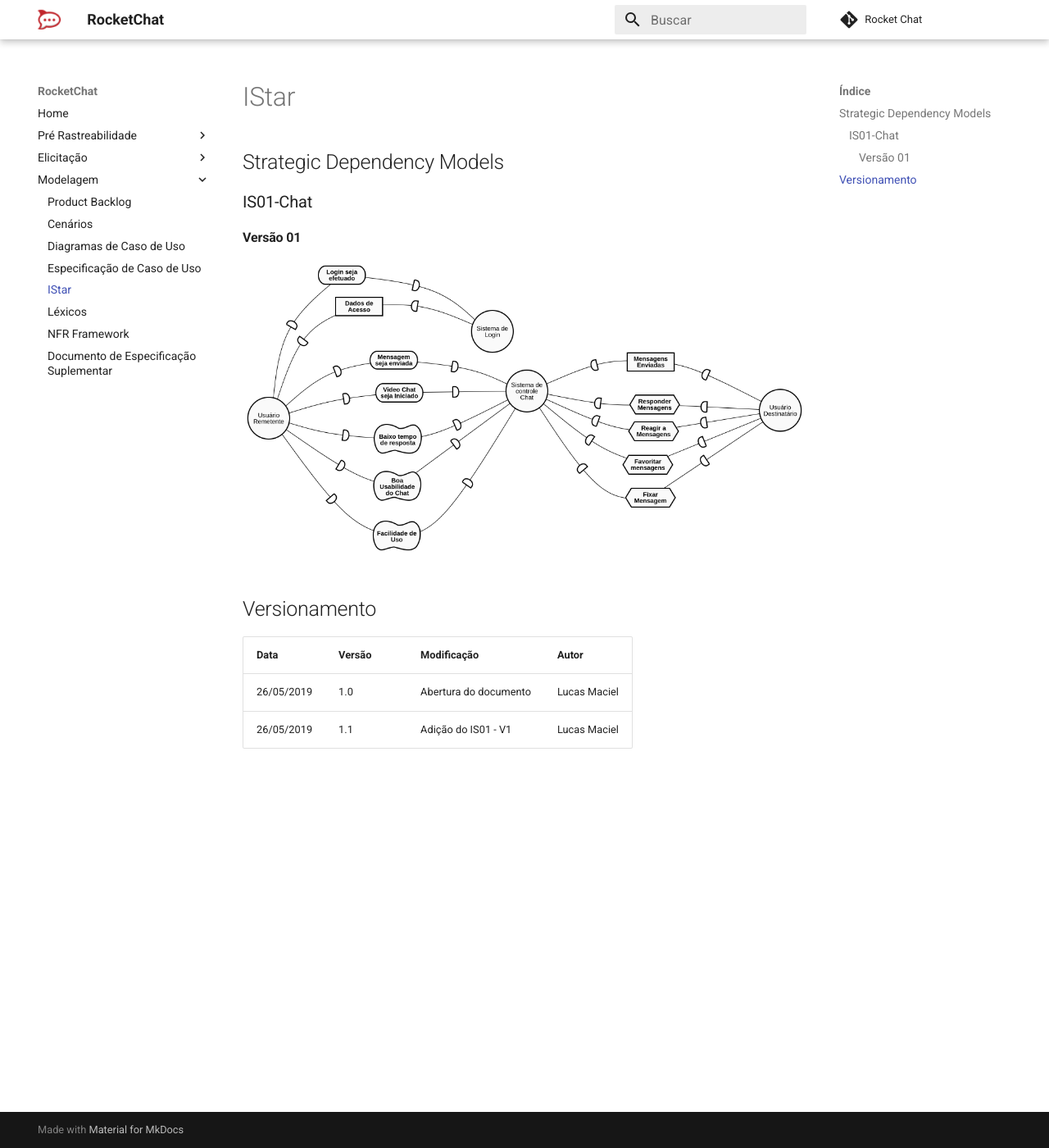
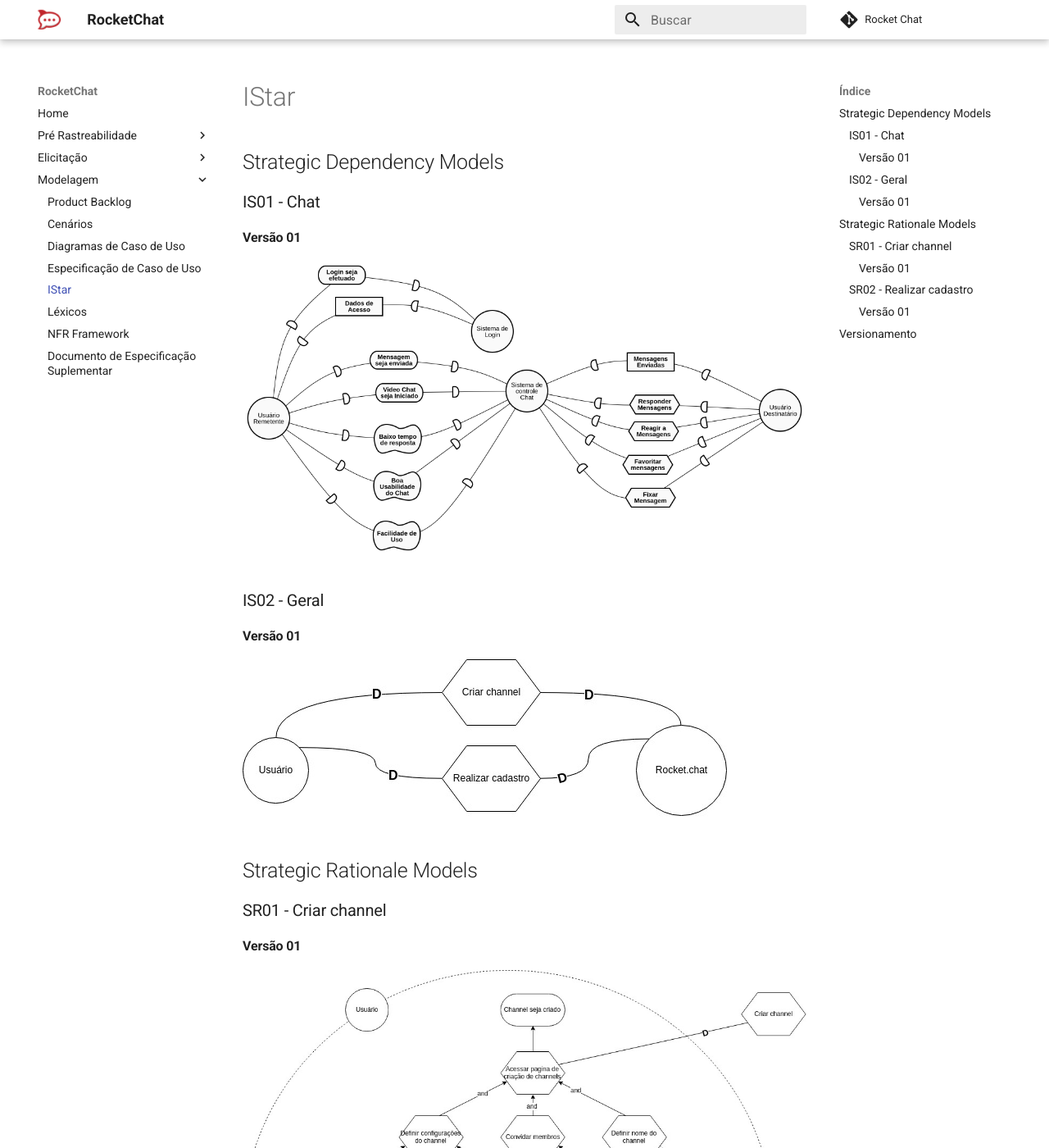
Before and after one commit to MarcosNBJ/2019.1-RocketChat, an MkDocs documentation site: the page built from docs/Modelagem/istar.md, in a window 1280 px wide and 1400 px high. Shown: the whole window at 82% size. Built offline with MkDocs 1.6.1 and Material for MkDocs 9.7.7, drawn with Linux system fonts in a browser that asks for light colours; comment, search, counter and statistics services are not loaded; some of the changed text lies outside the part shown.

Commit message:
update istar

```diff
--- a/docs/Modelagem/istar.md
+++ b/docs/Modelagem/istar.md
@@ -2,15 +2,36 @@
 
 ## Strategic Dependency Models
 
-### IS01-Chat
+### IS01 - Chat
 
 #### Versão 01
 
 ![IS01](../img/Modelagem/istar_dependence_chat_v1.png)
+
+### IS02 - Geral
+
+#### Versão 01
+
+![IS02](../img/Modelagem/i_sd_geral.jpg)
+
+## Strategic Rationale Models
+
+### SR01 - Criar channel
+
+#### Versão 01
+
+![SR01](../img/Modelagem/i_sr_channel.jpg)
+
+### SR02 - Realizar cadastro
+
+#### Versão 01
+
+![SR02](../img/Modelagem/i_sr_cadastro.jpg)
 
 ## Versionamento
 
 | Data | Versão | Modificação | Autor |
 |  --- | ------ | ----------- | ----- |
 | 26/05/2019 | 1.0 | Abertura do documento | Lucas Maciel |
-| 26/05/2019 | 1.1 | Adição do IS01 - V1   | Lucas Maciel |
+| 26/05/2019 | 1.1 | Adição do IS01 - V1 | Lucas Maciel |
+| 26/05/2019 | 1.2 | Adição dos IS02 - V1, SR01 - V1, SR02 - V1 | Heron Rodrigues |
```
Also changed, not shown: docs/img/Modelagem/i_sd_geral.jpg (added), docs/img/Modelagem/i_sr_cadastro.jpg (added), docs/img/Modelagem/i_sr_channel.jpg (added).
